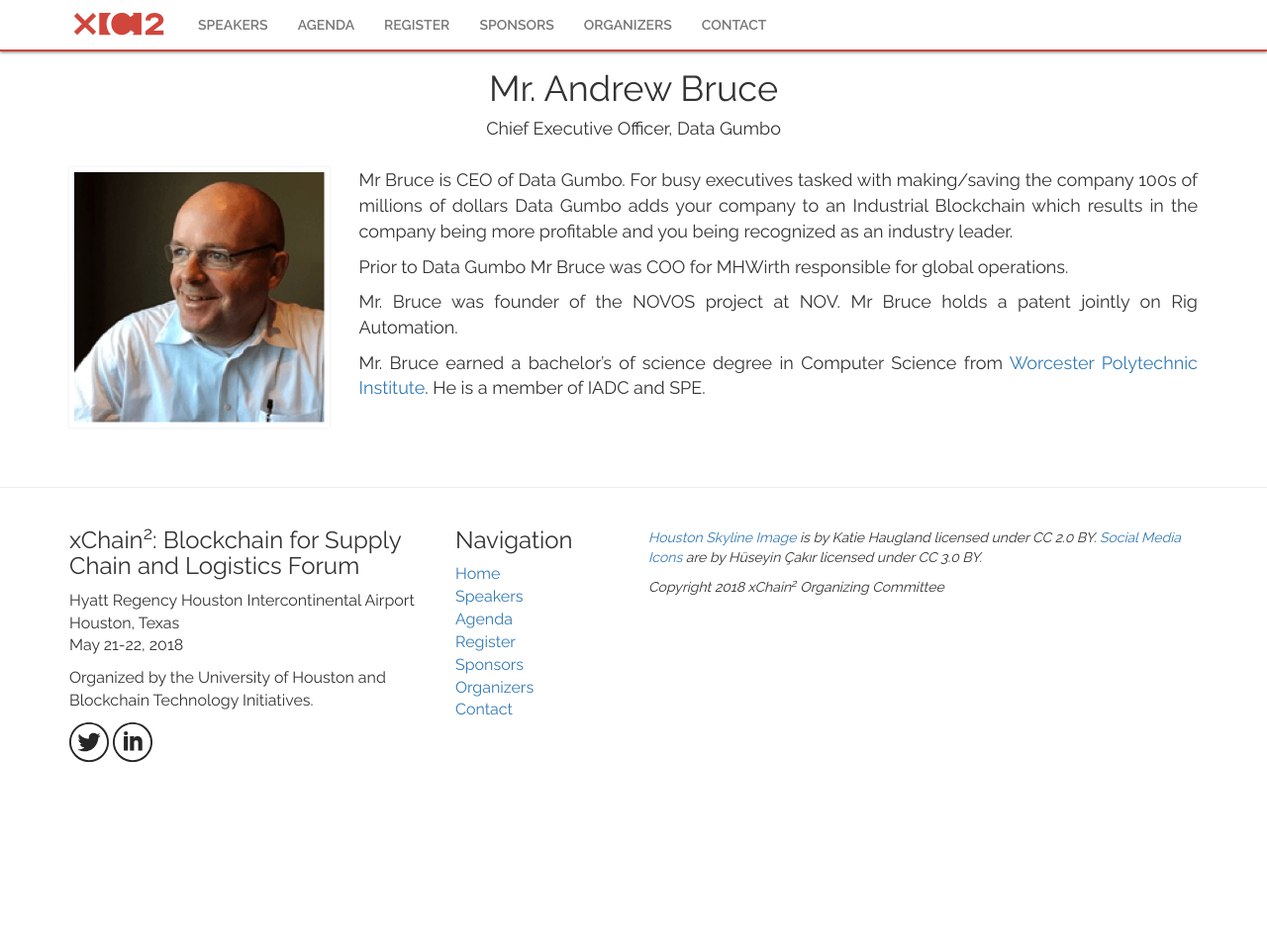
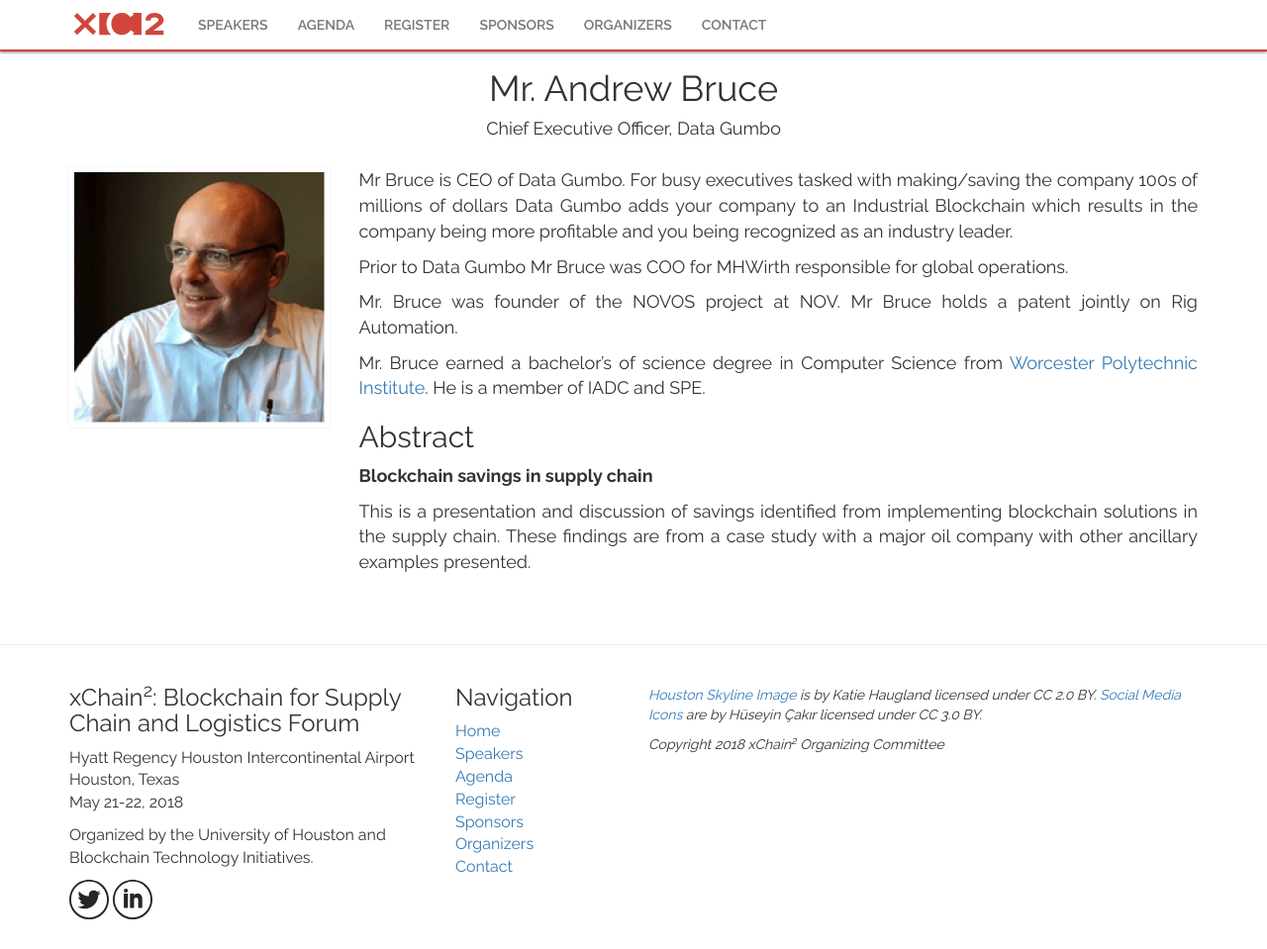
Before and after one commit to gnawalishyam/jekyll, a Jekyll site: the page built from _posts/2018-02-26-Andrew-Bruce.md, in a window 1280 px wide and 959 px high. Shown: the whole window at 99% size. Built offline with Jekyll 4.4.1, drawn with Linux system fonts in a browser that asks for light colours; some web fonts are replaced.

Commit message:
Added Andrew Bruce abstract in bio

```diff
--- a/_posts/2018-02-26-Andrew-Bruce.md
+++ b/_posts/2018-02-26-Andrew-Bruce.md
@@ -18,3 +18,9 @@
 Mr. Bruce was founder of the NOVOS project at NOV. Mr Bruce holds a patent jointly on Rig Automation.
 
 Mr. Bruce earned a bachelor’s of science degree in Computer Science from [Worcester Polytechnic Institute](https://www.wpi.edu/). He is a member of IADC and SPE.
+
+## Abstract
+
+**Blockchain savings in supply chain**
+
+This is a presentation and discussion of savings identified from implementing blockchain solutions in the supply chain. These findings are from a case study with a major oil company with other ancillary examples presented.
```
